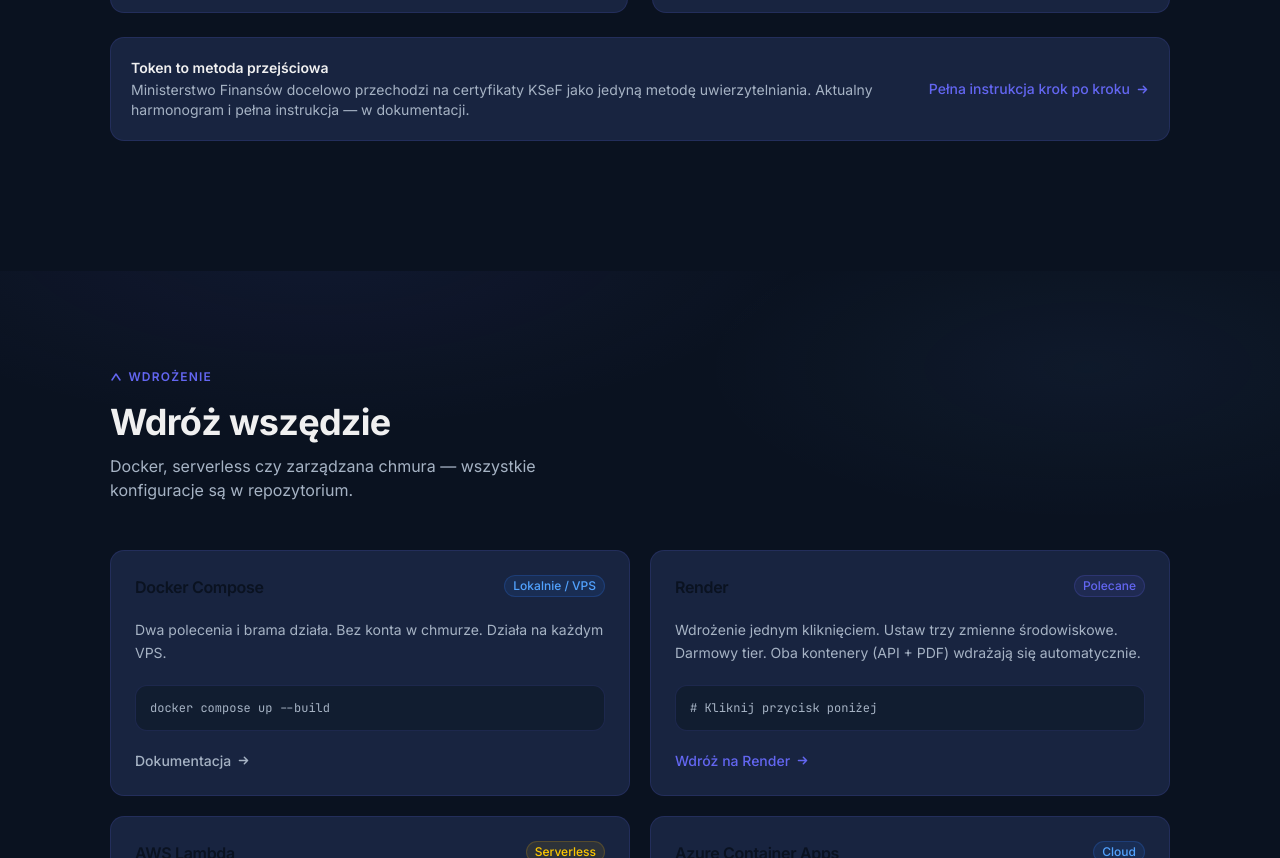
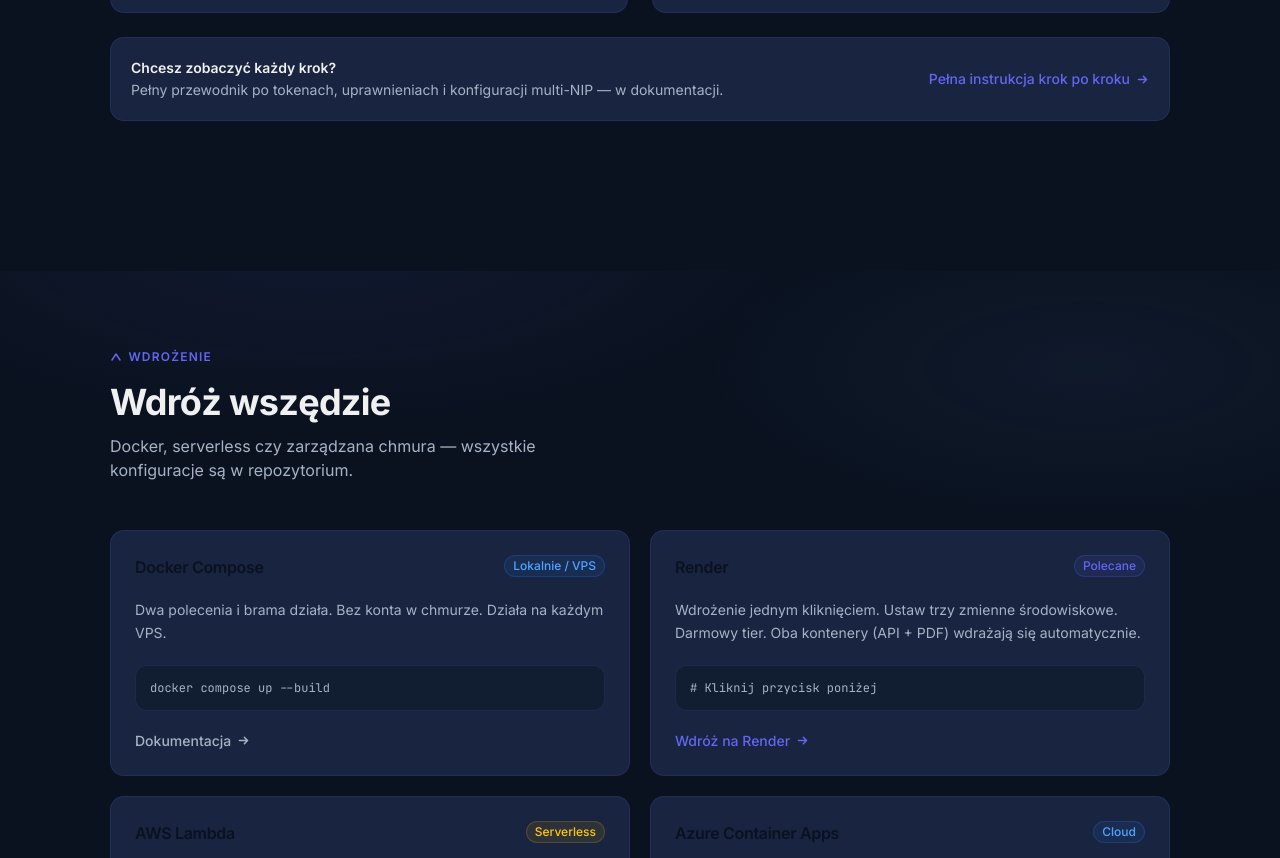
Before and after one commit to jurczykpawel/ksef-gateway, an Astro site in the folder landing/: page / in a window 1280 px wide. Shown: the part 5329-6187 px from the top of the page. Built offline with nearby package versions, Linux system fonts and the light colour scheme; Astro itself is replaced by a stand-in of ours; a web font is replaced by a local one.

Commit message:
docs: drop the token-expiration/certificate-transition tangent
Not actionable today and the exact date is a regulatory target that
has slipped before (per the "docelowo" caveat we just added) -
not worth the documentation weight in README or on the landing page.
Tokens are the current, working auth method; that's what matters here.

Co-Authored-By: Claude Sonnet 5 <noreply@anthropic.com>
Claude-Session: https://claude.ai/code/session_01BhKd4ikMXj58Br4Sg6LdU8

```diff
--- a/landing/src/components/Production.astro
+++ b/landing/src/components/Production.astro
@@ -77,8 +77,8 @@ const GITHUB_URL = "https://github.com/jurczykpawel/ksef-gateway";
 
     <div class="mt-6 card-floating p-5 flex flex-col sm:flex-row items-start sm:items-center gap-4" data-prod>
       <div class="flex-1">
-        <p class="text-sm font-semibold text-[var(--color-ink)] mb-0.5">Token to metoda przejściowa</p>
-        <p class="text-sm text-[var(--color-muted)]">Ministerstwo Finansów docelowo przechodzi na certyfikaty KSeF jako jedyną metodę uwierzytelniania. Aktualny harmonogram i pełna instrukcja — w dokumentacji.</p>
+        <p class="text-sm font-semibold text-[var(--color-ink)] mb-0.5">Chcesz zobaczyć każdy krok?</p>
+        <p class="text-sm text-[var(--color-muted)]">Pełny przewodnik po tokenach, uprawnieniach i konfiguracji multi-NIP — w dokumentacji.</p>
       </div>
       <a href={`${GITHUB_URL}#production-token-step-by-step`} target="_blank" rel="noopener noreferrer" class="shrink-0 inline-flex items-center gap-1.5 text-sm font-medium text-[var(--color-accent)] hover:text-[var(--color-accent-bright)] transition-colors">
         Pełna instrukcja krok po kroku
```
Also changed, not shown: README.md.
